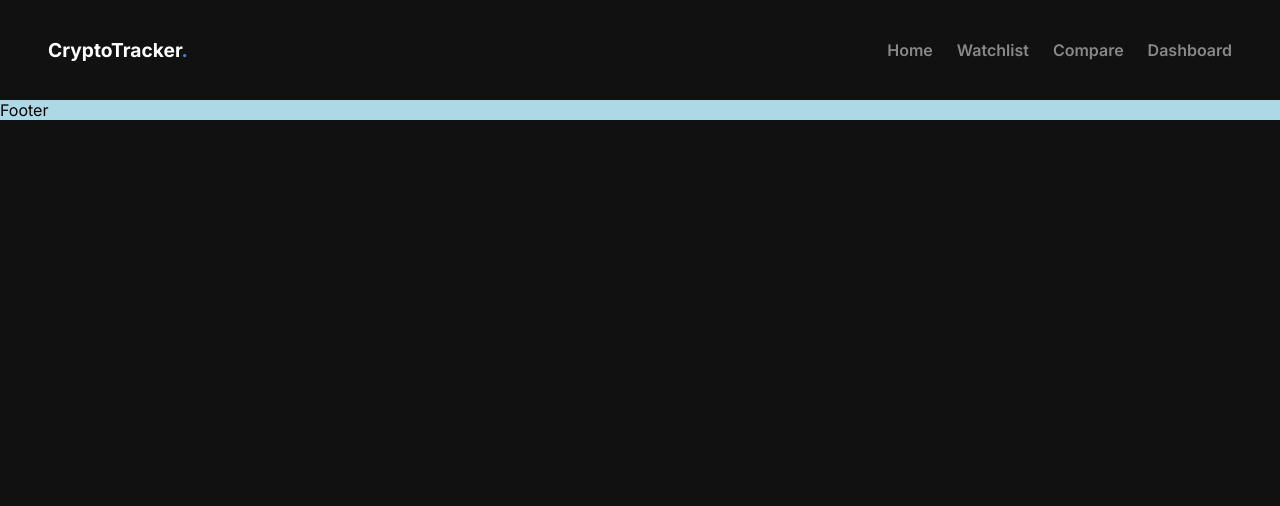
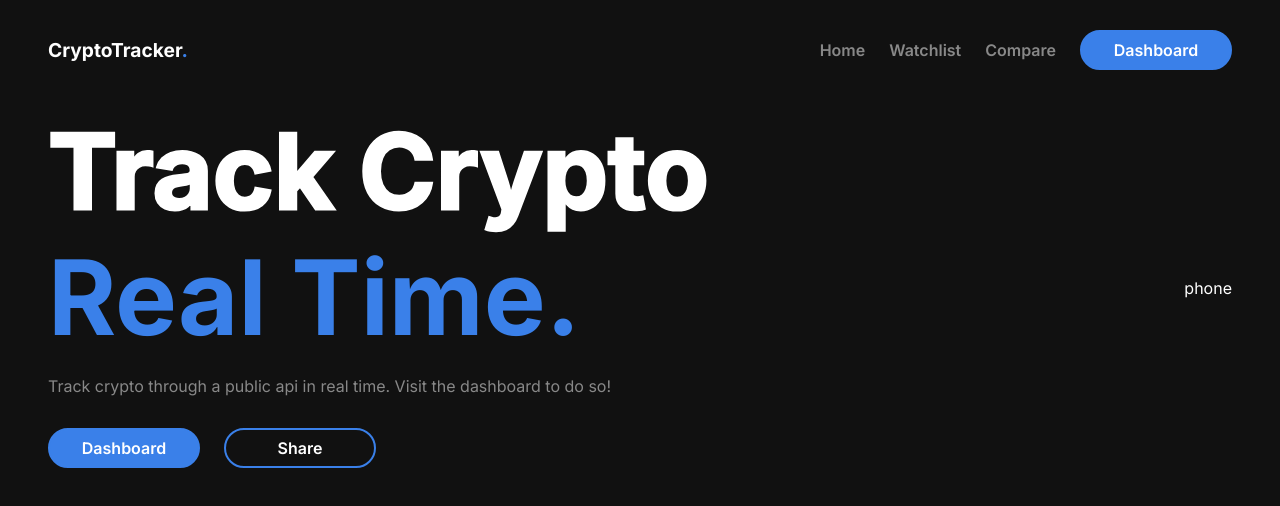
Before and after one commit to abdulragib/Crypto_Project, a React (Create React App) app: page / in a window 1280 px wide. Shown: the top 506 px of the page. Built offline with nearby package versions, Linux system fonts and the light colour scheme; the HTML template or start-up script is replaced by a standard one.

Commit message:
MainComponent -> left part done

```diff
--- a/src/App.js
+++ b/src/App.js
@@ -1,12 +1,14 @@
 import './App.css';
 import Header from "./components/Common/Header";
 import Footer from "./components/Common/Footer";
+import MainComponent from "./components/LandingPage/MainComponent";
 
 function App() {
   return (
     <div>
       <Header/>
-      <Footer/>
+      <MainComponent/>
+
     </div>
   );
 }
--- /dev/null
+++ b/src/components/Common/Button/index.js
@@ -0,0 +1,11 @@
+import React from 'react';
+import "./style.css"
+const Button = ({text,onClick,outlined}) => {
+    return (
+        <div className={outlined?"outlined-btn":"btn"} onClick={()=>onClick()}>
+            {text}
+        </div>
+    );
+};
+
+export default Button;
--- /dev/null
+++ b/src/components/Common/Button/style.css
@@ -0,0 +1,36 @@
+.btn{
+    background-color: var(--blue);
+    color:var(--white);
+    padding:0.5rem 1.5rem;
+    border-radius:3rem;
+    font-weight: 600;
+    cursor:pointer;
+    border:2px solid var(--blue);
+    text-align: center;
+    min-width: 100px;
+    text-transform: capitalize;
+}
+
+.btn:hover{
+    box-shadow: 5px 5px 10px rgba(58,128,233,0.5);
+    transition:all 0.3s;
+}
+
+.outlined-btn{
+    background-color: var(--black);
+    color:var(--white);
+    border:2px solid var(--blue);
+    padding:0.5rem 1.5rem;
+    border-radius:3rem;
+    font-weight: 600;
+    cursor:pointer;
+    text-align:center;
+    min-width: 100px;
+    text-transform: capitalize;
+}
+
+.outlined-btn:hover{
+    background-color: var(--blue);
+    box-shadow: 5px 5px 10px rgba(58,128,233,0.5);
+    transition:all 0.3s;
+}
--- a/src/components/Common/Footer/style.css
+++ b/src/components/Common/Footer/style.css
@@ -1,5 +1,3 @@
 .footer{
-    background-color: lightblue;
-    color:#000;
-    width:100%;
+
 }
--- a/src/components/Common/Header/index.js
+++ b/src/components/Common/Header/index.js
@@ -1,6 +1,7 @@
 import React from 'react';
 import "./style.css"
 import TemporaryDrawer from "./drawer";
+import Button from "../Button";
 const Header = () => {
     return (
         <div className="navbar">
@@ -16,7 +17,7 @@
                     <p className="link">Compare</p>
                 </a>
                 <a href="#">
-                    <p className="link">Dashboard</p>
+                    <Button text={"Dashboard"} onClick={()=>console.log("Btn Clicked")}/>
                 </a>
             </div>
             <div className="mobile-drawer">
--- /dev/null
+++ b/src/components/LandingPage/MainComponent/index.js
@@ -0,0 +1,23 @@
+import React from 'react';
+import './style.css'
+import Button from "../../Common/Button";
+const MainComponent = () => {
+    return (
+        <div className="flex-info">
+             <div className="left-component">
+                 <h1 className="track-crypto-heading">Track Crypto</h1>
+                 <h1 className="real-time-heading">Real Time.</h1>
+                 <p className="info-text">Track crypto through a public api in real time. Visit the dashboard to do so!</p>
+
+                 <div className="btn-flex">
+                        <Button text={"Dashboard"}/>
+                        <Button text={"Share"} outlined={true}/>
+                 </div>
+             </div>
+
+            <div>phone</div>
+        </div>
+    );
+};
+
+export default MainComponent;
--- /dev/null
+++ b/src/components/LandingPage/MainComponent/style.css
@@ -0,0 +1,40 @@
+.flex-info {
+  display: flex;
+  justify-content: space-between;
+  align-items: center;
+    padding:0.5rem 3rem;
+}
+
+.track-crypto-heading,.real-time-heading{
+    font-size:6.5rem;
+    margin:0;
+}
+
+.track-crypto-heading{
+    color:var(--white);
+    -webkit-text-stroke-width: 3px;
+    -webkit-text-stroke-color: var(--white);
+}
+
+.track-crypto-heading:hover{
+    color:var(--black);
+    -webkit-text-stroke-color:var(--white);
+    transition: all 0.3s;
+}
+
+.real-time-heading{
+    color:var(--blue);
+}
+
+.info-text{
+    font-size:1rem;
+    color:var(--grey);
+}
+
+.btn-flex{
+    display:flex;
+    justify-content:flex-start;
+    align-items:center;
+    gap:1.5rem;
+    margin-top:2rem;
+}
```
